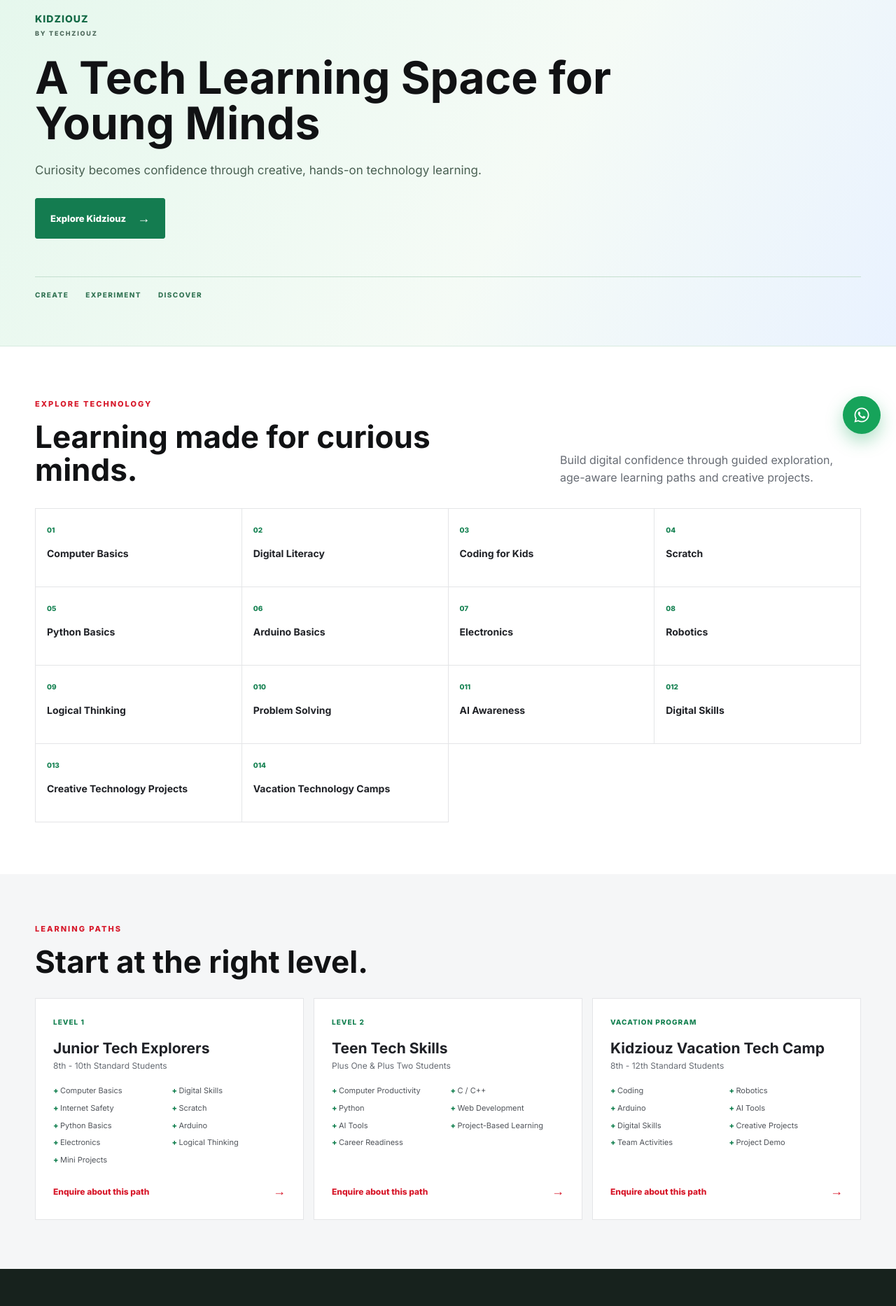
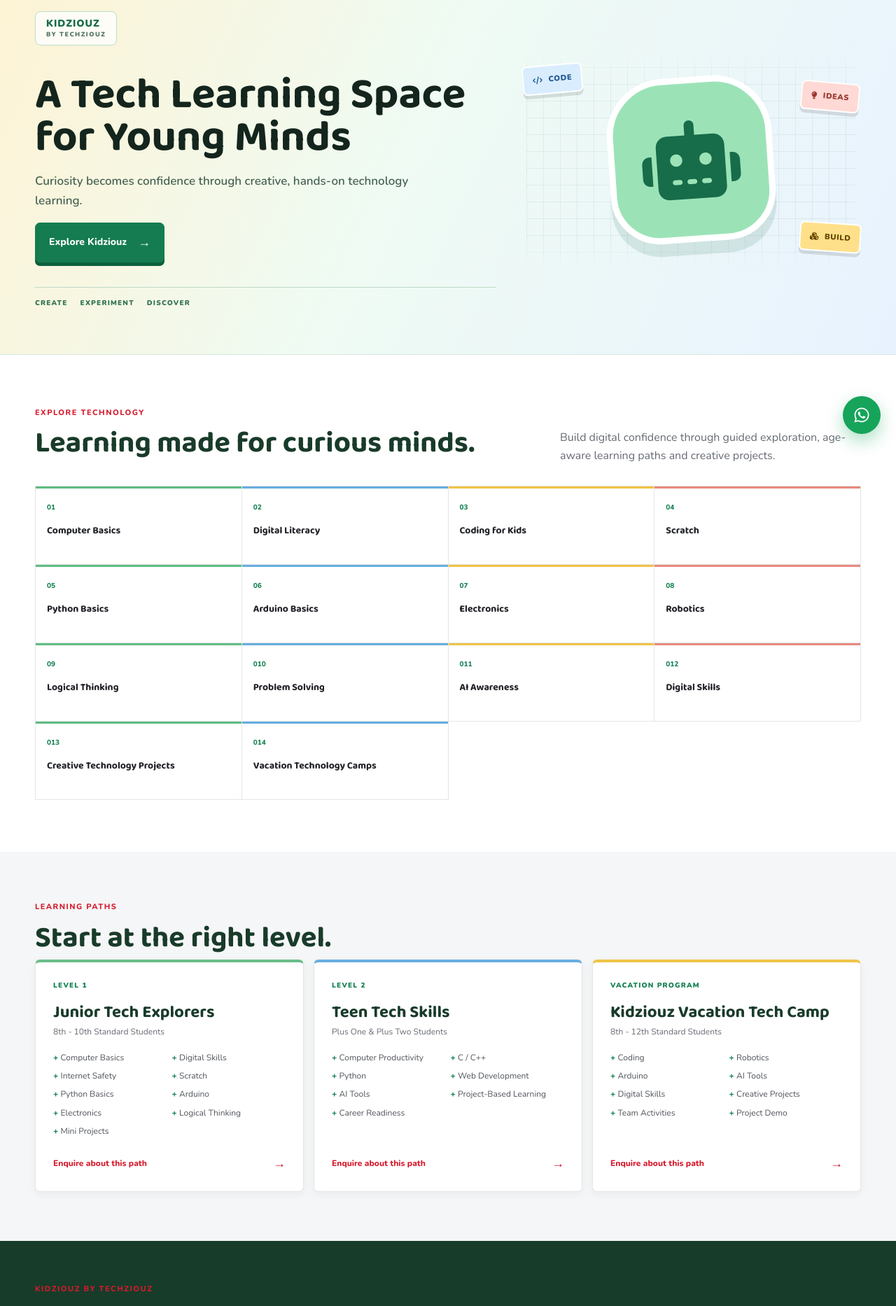
Before and after one commit to techtvsalmamehrin-debug/Techziouz, a React (Vite) app: page /programs/kidziouz in a window 1280 px wide. Shown: the part 160-2026 px from the top of the page at 70% size. Built offline with nearby package versions, Linux system fonts and the light colour scheme.

Commit message:
kidziouz styles changed

```diff
--- a/src/Programs.jsx
+++ b/src/Programs.jsx
@@ -1,6 +1,7 @@
-import {useEffect} from "react";
+import React, {useEffect} from "react";
 import {Link} from "react-router-dom";
 import "./programs.css";
+import "./kidziouz.css";
 
 const tracks = [
  {id:"junior-tech-explorers",title:"Junior Tech Explorers",audience:"8th - 10th Standard Students",description:"Technology learning for curious minds, with practical foundations and approachable projects.",icon:"fa-lightbulb",areas:["Computer basics","Scratch","Python basics","Arduino & electronics"],cta:"Explore Junior Tech Explorers"},
@@ -80,7 +81,7 @@ export function Programs(){
 }
 
 function KidziouzFeature(){
- return <section className="kidziouzFeature"><div className="container kidziouzFeatureInner"><div><div className="kidziouzLabel">KIDZIOUZ <span>BY TECHZIOUZ</span></div><h2>A Tech Learning Space for Young Minds</h2><p>A friendly, creative place to explore digital skills, coding, robotics and hands-on technology projects.</p><div className="kidziouzPills">{["Coding for Kids","Scratch & Python","Robotics","Creative Projects"].map(item=><span key={item}>{item}</span>)}</div></div><Link className="btn kidziouzButton" to="/programs/kidziouz">Explore Kidziouz <span aria-hidden="true">→</span></Link></div></section>;
+ return <section className="kidziouzFeature"><div className="container kidziouzFeatureInner"><div className="kidziouzFeatureCopy"><div className="kidziouzLabel">KIDZIOUZ <span>BY TECHZIOUZ</span></div><h2>A Tech Learning Space for Young Minds</h2><p>A friendly, creative place to explore digital skills, coding, robotics and hands-on technology projects.</p><div className="kidziouzPills">{["Coding for Kids","Scratch & Python","Robotics","Creative Projects"].map(item=><span key={item}>{item}</span>)}</div><Link className="btn kidziouzButton" to="/programs/kidziouz">Explore Kidziouz <span aria-hidden="true">→</span></Link></div><div className="kidziouzFeatureArt" aria-hidden="true"><div className="kidziouzFeatureRobot"><i className="fas fa-robot"/></div><span className="kidziouzFeatureSpark kidziouzFeatureSparkOne"><i className="fas fa-lightbulb"/></span><span className="kidziouzFeatureSpark kidziouzFeatureSparkTwo"><i className="fas fa-puzzle-piece"/></span><span className="kidziouzFeatureCode">&lt; learn / build &gt;</span></div></div></section>;
 }
 
 function WhyTechZiouz(){
@@ -104,7 +105,7 @@ const kidziouzPaths=[
 export function Kidziouz(){
  return <>
   <PageMetadata title="Kidziouz by TechZiouz | A Tech Learning Space for Young Minds" description="Discover Kidziouz by TechZiouz, a technology learning space for young minds covering digital skills, coding, Scratch, Python, Arduino, robotics and creative projects." path="/programs/kidziouz"/>
-  <section className="kidziouzHero"><div className="container"><div className="kidziouzLabel">KIDZIOUZ <span>BY TECHZIOUZ</span></div><h1>A Tech Learning Space for Young Minds</h1><p>Curiosity becomes confidence through creative, hands-on technology learning.</p><Link className="btn kidziouzButton" to="/contact">Explore Kidziouz <span aria-hidden="true">→</span></Link><div className="kidziouzHeroMarks"><span>CREATE</span><span>EXPERIMENT</span><span>DISCOVER</span></div></div></section>
+  <section className="kidziouzHero"><div className="container kidziouzHeroInner"><div className="kidziouzHeroCopy"><div className="kidziouzLabel">KIDZIOUZ <span>BY TECHZIOUZ</span></div><h1>A Tech Learning Space for Young Minds</h1><p>Curiosity becomes confidence through creative, hands-on technology learning.</p><Link className="btn kidziouzButton" to="/contact">Explore Kidziouz <span aria-hidden="true">→</span></Link><div className="kidziouzHeroMarks"><span>CREATE</span><span>EXPERIMENT</span><span>DISCOVER</span></div></div><div className="kidziouzHeroArt" aria-hidden="true"><div className="kidziouzHeroArtGrid"/><div className="kidziouzHeroRobot"><i className="fas fa-robot"/></div><span className="kidziouzHeroSticker kidziouzStickerCode"><i className="fas fa-code"/> CODE</span><span className="kidziouzHeroSticker kidziouzStickerBuild"><i className="fas fa-cubes"/> BUILD</span><span className="kidziouzHeroSticker kidziouzStickerIdeas"><i className="fas fa-lightbulb"/> IDEAS</span></div></div></section>
   <section className="kidziouzAreas"><div className="container"><div className="programSectionIntro"><div><div className="eyebrow">EXPLORE TECHNOLOGY</div><h2>Learning made for curious minds.</h2></div><p>Build digital confidence through guided exploration, age-aware learning paths and creative projects.</p></div><div className="kidziouzAreaGrid">{["Computer Basics","Digital Literacy","Coding for Kids","Scratch","Python Basics","Arduino Basics","Electronics","Robotics","Logical Thinking","Problem Solving","AI Awareness","Digital Skills","Creative Technology Projects","Vacation Technology Camps"].map((item,index)=><div key={item}><span>0{index+1}</span><h3>{item}</h3></div>)}</div></div></section>
   <section className="kidziouzLevels"><div className="container"><div className="eyebrow">LEARNING PATHS</div><h2>Start at the right level.</h2><div className="kidziouzLevelGrid">{kidziouzPaths.map((path,index)=><article className="kidziouzLevel" key={path.level}><span>{path.level}</span><h3>{path.title}</h3><p>{path.audience}</p><ul>{path.focus.map(item=><li key={item}>{item}</li>)}</ul><Link to="/contact" className="programLink">Enquire about this path <span aria-hidden="true">→</span></Link></article>)}</div></div></section>
   <section className="kidziouzSafety"><div className="container"><div><div className="eyebrow">KIDZIOUZ BY TECHZIOUZ</div><h2>Creative technology learning, with guidance at every step.</h2></div><p>Kidziouz brings together digital literacy, coding, electronics and project-based activities in a supportive learning space for young people.</p></div></section>
--- /dev/null
+++ b/src/kidziouz.css
@@ -0,0 +1,55 @@
+@import url('https://fonts.googleapis.com/css2?family=Baloo+2:wght@500;600;700;800&family=Nunito:wght@400;500;600;700;800;900&display=swap');
+
+.kidziouzHero,.kidziouzFeature,.kidziouzAreas,.kidziouzLevels,.kidziouzSafety{font-family:'Nunito',sans-serif}
+.kidziouzHero{overflow:hidden;background:linear-gradient(115deg,#fff2d1 0%,#effbf3 47%,#e8f2ff 100%)}
+.kidziouzHeroInner{display:grid;grid-template-columns:minmax(0,1.15fr) minmax(300px,.85fr);align-items:center;gap:36px}
+.kidziouzHeroCopy{max-width:690px}
+.kidziouzHero .kidziouzLabel,.kidziouzFeature .kidziouzLabel{display:inline-flex;flex-direction:column;gap:0;padding:9px 15px;border:1px solid #b9dfc6;border-radius:8px;background:rgba(255,255,255,.76);font-family:'Nunito',sans-serif;font-size:14px;font-weight:900;line-height:1.1;letter-spacing:1px;color:#176c49}
+.kidziouzHero .kidziouzLabel span,.kidziouzFeature .kidziouzLabel span{margin-top:4px;font-size:9px;letter-spacing:1.5px;color:#547564}
+.kidziouzHero h1,.kidziouzFeature h2,.kidziouzLevels h2,.kidziouzAreas h2,.kidziouzSafety h2{font-family:'Baloo 2',sans-serif;font-weight:700;letter-spacing:0}
+.kidziouzHero h1{max-width:700px;margin:19px 0 12px;font-size:62px;line-height:.98;color:#14251d}
+.kidziouzHeroCopy>p{max-width:540px;font-size:17px;font-weight:600;line-height:1.65;color:#486355}
+.kidziouzHero .kidziouzButton,.kidziouzFeature .kidziouzButton{min-height:49px;padding:13px 19px;border-radius:7px;box-shadow:0 5px 0 #0c603d;font-family:'Nunito',sans-serif;font-size:14px;transition:transform .16s,box-shadow .16s}
+.kidziouzHero .kidziouzButton:hover,.kidziouzFeature .kidziouzButton:hover{transform:translateY(2px);box-shadow:0 3px 0 #0c603d}
+.kidziouzHeroMarks{gap:18px;margin-top:35px;padding-top:14px;border-color:#bfdac8}
+.kidziouzHeroMarks span{font-family:'Nunito',sans-serif;font-size:10px;letter-spacing:1.2px;color:#347454}
+.kidziouzHeroArt{position:relative;display:grid;place-items:center;min-height:360px;isolation:isolate}
+.kidziouzHeroArtGrid{position:absolute;inset:24px 8px 20px;background-image:linear-gradient(rgba(34,111,74,.08) 1px,transparent 1px),linear-gradient(90deg,rgba(34,111,74,.08) 1px,transparent 1px);background-size:24px 24px;mask-image:linear-gradient(transparent,#000 14%,#000 86%,transparent);z-index:-1}
+.kidziouzHeroRobot{display:grid;place-items:center;width:236px;aspect-ratio:1;border:9px solid #fff;border-radius:35% 35% 30% 30%;background:#9be3b7;color:#176c49;font-size:112px;box-shadow:0 18px 0 rgba(23,108,73,.13);transform:rotate(-4deg)}
+.kidziouzHeroSticker{position:absolute;display:flex;align-items:center;gap:8px;padding:10px 13px;border:2px solid #fff;border-radius:7px;font-family:'Nunito',sans-serif;font-size:11px;font-weight:900;letter-spacing:.6px;box-shadow:0 5px 0 rgba(17,18,20,.12)}
+.kidziouzStickerCode{top:44px;left:2px;background:#d9edff;color:#235b93;transform:rotate(-5deg)}
+.kidziouzStickerBuild{right:0;bottom:49px;background:#ffe08a;color:#664800;transform:rotate(4deg)}
+.kidziouzStickerIdeas{top:69px;right:2px;background:#ffd9d5;color:#9b3831;transform:rotate(5deg)}
+.kidziouzFeature{position:relative;overflow:hidden;padding:62px 0;background:#e4f7eb;color:#172b22}
+.kidziouzFeatureInner{display:grid;grid-template-columns:minmax(0,1fr) 235px;align-items:center;gap:35px}
+.kidziouzFeatureCopy{max-width:720px}
+.kidziouzFeature h2{max-width:650px;margin:15px 0 8px;font-size:46px;line-height:1.02;color:#173c2a}
+.kidziouzFeature p{font-size:15px;line-height:1.65;color:#426050}
+.kidziouzPills{gap:8px;margin-top:17px}
+.kidziouzPills span{padding:7px 11px;border:1px solid #b6ddc8;border-radius:5px;background:#f8fffa;font-family:'Nunito',sans-serif;font-size:11px;font-weight:800;color:#2c6848}
+.kidziouzFeature .kidziouzButton{margin-top:20px}
+.kidziouzFeatureArt{position:relative;display:grid;place-items:center;min-height:190px}
+.kidziouzFeatureRobot{display:grid;place-items:center;width:142px;aspect-ratio:1;border:7px solid #fff;border-radius:30%;background:#b7eaff;color:#286493;font-size:68px;transform:rotate(5deg)}
+.kidziouzFeatureSpark{position:absolute;display:grid;place-items:center;width:40px;aspect-ratio:1;border:2px solid #fff;border-radius:8px;font-size:17px;box-shadow:0 4px 0 rgba(17,18,20,.1)}
+.kidziouzFeatureSparkOne{top:2px;right:28px;background:#ffe08a;color:#825b00;transform:rotate(8deg)}
+.kidziouzFeatureSparkTwo{bottom:1px;left:20px;background:#ffd9d5;color:#a24338;transform:rotate(-8deg)}
+.kidziouzFeatureCode{position:absolute;right:0;bottom:10px;padding:6px 9px;border-radius:4px;background:#173c2a;color:#fff;font-family:monospace;font-size:10px}
+.kidziouzAreas h2,.kidziouzLevels h2{margin:0 0 8px;font-size:42px;line-height:1.05;color:#193b2a}
+.kidziouzAreas .eyebrow,.kidziouzLevels .eyebrow,.kidziouzSafety .eyebrow{font-family:'Nunito',sans-serif;letter-spacing:1.5px}
+.kidziouzAreaGrid>div{position:relative;background:#fff}
+.kidziouzAreaGrid>div:nth-child(4n+1){box-shadow:inset 0 3px #60bc83}
+.kidziouzAreaGrid>div:nth-child(4n+2){box-shadow:inset 0 3px #65aee0}
+.kidziouzAreaGrid>div:nth-child(4n+3){box-shadow:inset 0 3px #f0c347}
+.kidziouzAreaGrid>div:nth-child(4n){box-shadow:inset 0 3px #e9897e}
+.kidziouzAreaGrid h3,.kidziouzLevel h3{font-family:'Baloo 2',sans-serif;font-weight:700;letter-spacing:0}
+.kidziouzLevel{border-radius:7px;border-top:4px solid #69bd88;box-shadow:0 4px 12px rgba(23,60,42,.05)}
+.kidziouzLevel:nth-child(2){border-top-color:#68aee0}
+.kidziouzLevel:nth-child(3){border-top-color:#f0c347}
+.kidziouzLevel>span{font-family:'Nunito',sans-serif;letter-spacing:1.2px}
+.kidziouzLevel h3{font-size:24px;color:#193b2a}
+.kidziouzLevel li{font-family:'Nunito',sans-serif;font-size:12px}
+.kidziouzSafety{background:#173c2a}
+.kidziouzSafety h2{font-size:40px;line-height:1.08;color:#f4fff7}
+.kidziouzSafety p{font-size:15px;line-height:1.7;color:#d9efe1}
+@media(max-width:900px){.kidziouzHeroInner{grid-template-columns:1fr;gap:10px}.kidziouzHeroCopy{max-width:760px}.kidziouzHeroArt{min-height:285px}.kidziouzHeroArtGrid{inset:15px 10%}.kidziouzHeroRobot{width:190px;font-size:90px}.kidziouzStickerCode{left:18%}.kidziouzStickerIdeas{right:17%}.kidziouzStickerBuild{right:19%;bottom:28px}.kidziouzFeatureInner{grid-template-columns:minmax(0,1fr) 190px}.kidziouzFeatureArt{min-height:165px}.kidziouzFeatureRobot{width:125px;font-size:58px}}
+@media(max-width:600px){.kidziouzHero{padding-top:142px;padding-bottom:38px}.kidziouzHeroInner{gap:0}.kidziouzHero h1{font-size:43px;line-height:1.02}.kidziouzHeroCopy>p{font-size:15px}.kidziouzHero .kidziouzButton{width:100%}.kidziouzHeroMarks{justify-content:space-between;gap:8px;margin-top:25px}.kidziouzHeroMarks span{font-size:9px}.kidziouzHeroArt{min-height:235px;margin-top:10px}.kidziouzHeroRobot{width:158px;border-width:7px;font-size:74px}.kidziouzHeroArtGrid{inset:14px 4%}.kidziouzStickerCode{top:30px;left:4%}.kidziouzStickerIdeas{top:45px;right:1%}.kidziouzStickerBuild{right:3%;bottom:22px}.kidziouzFeature{padding:43px 0}.kidziouzFeatureInner{grid-template-columns:1fr;gap:5px}.kidziouzFeature h2{font-size:35px}.kidziouzFeature p{font-size:14px}.kidziouzPills span{font-size:10px}.kidziouzFeature .kidziouzButton{width:100%}.kidziouzFeatureArt{min-height:145px}.kidziouzFeatureRobot{width:108px;font-size:51px}.kidziouzFeatureCode{right:8%;bottom:0}.kidziouzAreas h2,.kidziouzLevels h2{font-size:34px}.kidziouzLevel{padding:21px}.kidziouzLevel h3{font-size:23px}.kidziouzSafety h2{font-size:33px}.kidziouzSafety p{font-size:14px}}
```
